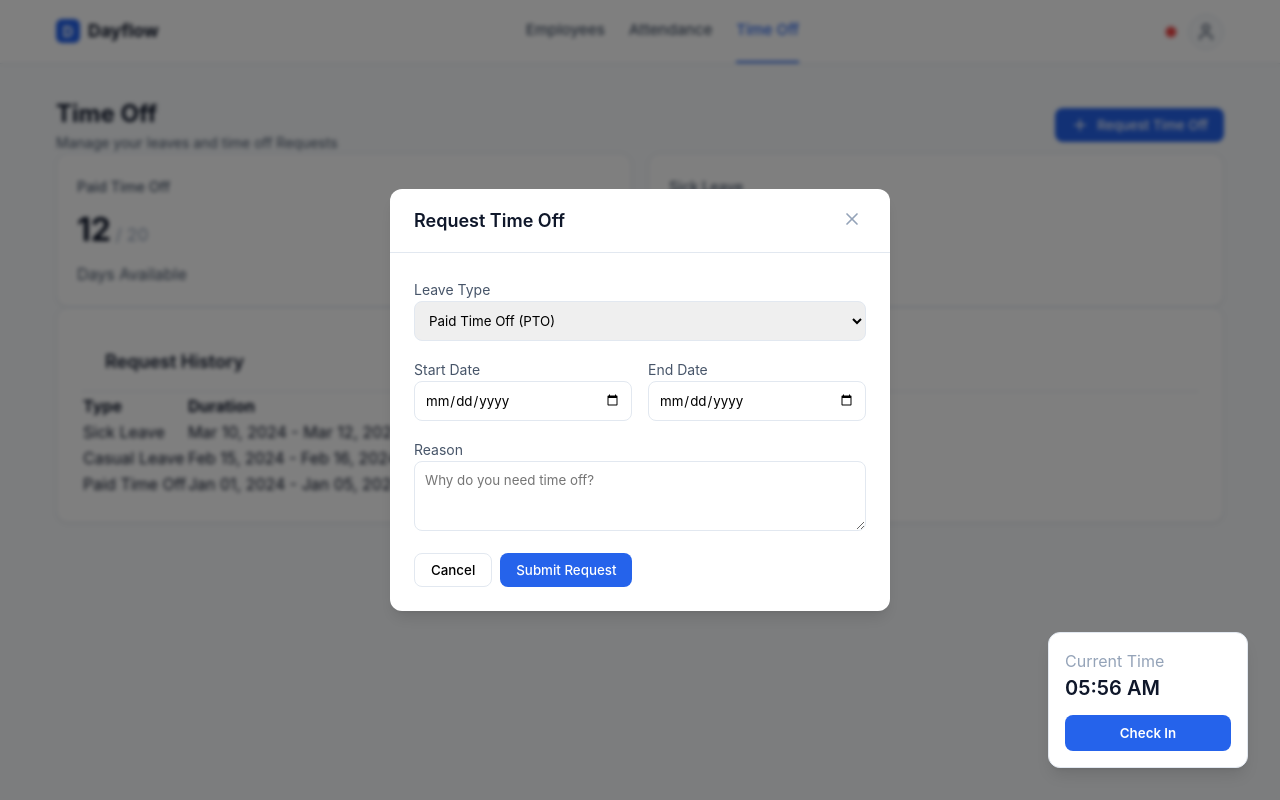
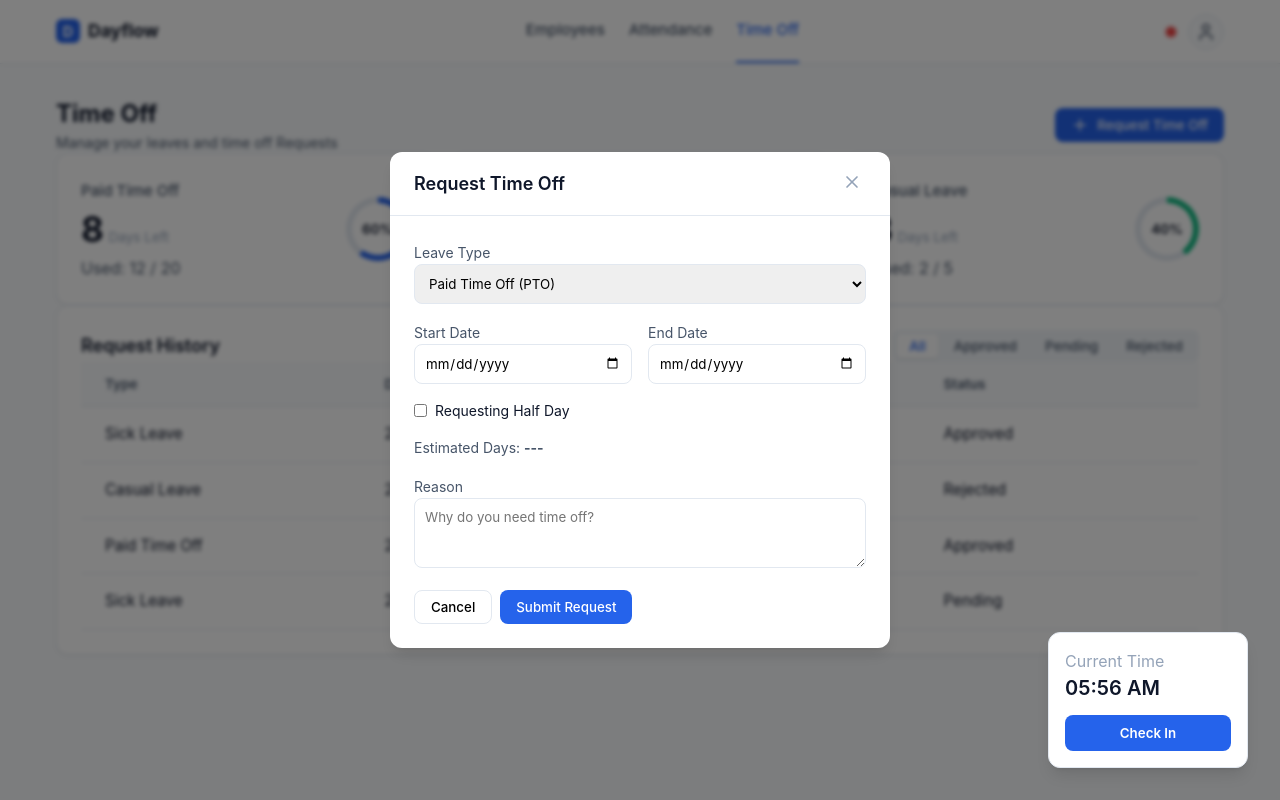
Before and after one commit to smitgoyani123/Dayflow, a React (Vite) app: page /time-off in a window 1280 px wide. Both pictures are taken after a click on the button "Request Time Off". Built offline with nearby package versions, Linux system fonts and the light colour scheme.

Commit message:
Improve timeoff UI

```diff
--- a/src/pages/TimeOff.jsx
+++ b/src/pages/TimeOff.jsx
@@ -1,16 +1,23 @@
 import React, { useState } from 'react';
-import { Plus, Clock, FileText } from 'lucide-react';
+import { Plus, Clock, FileText, Filter } from 'lucide-react';
 import Modal from '../components/Modal';
 
 const TimeOff = () => {
     const [isModalOpen, setModalOpen] = useState(false);
+    const [filter, setFilter] = useState('All');
+    const [isHalfDay, setIsHalfDay] = useState(false);
 
     // Mock Requests
     const requests = [
-        { id: 1, type: 'Sick Leave', start: 'Mar 10, 2024', end: 'Mar 12, 2024', days: 3, status: 'Approved' },
-        { id: 2, type: 'Casual Leave', start: 'Feb 15, 2024', end: 'Feb 16, 2024', days: 2, status: 'Rejected' },
-        { id: 3, type: 'Paid Time Off', start: 'Jan 01, 2024', end: 'Jan 05, 2024', days: 5, status: 'Approved' },
+        { id: 1, type: 'Sick Leave', start: '2024-03-10', end: '2024-03-12', days: 3, status: 'Approved' },
+        { id: 2, type: 'Casual Leave', start: '2024-02-15', end: '2024-02-16', days: 2, status: 'Rejected' },
+        { id: 3, type: 'Paid Time Off', start: '2024-01-01', end: '2024-01-05', days: 5, status: 'Approved' },
+        { id: 4, type: 'Sick Leave', start: '2024-04-01', end: '2024-04-01', days: 1, status: 'Pending' },
     ];
+
+    const filteredRequests = filter === 'All'
+        ? requests
+        : requests.filter(r => r.status === filter);
 
     return (
         <div className="flex flex-col gap-6">
@@ -25,47 +32,54 @@
                 </button>
             </div>
 
-            {/* Balance Cards */}
+            {/* Balance Cards with Progress Bars */}
             <div className="grid-balance">
-                <div className="card balance-card">
-                    <span className="balance-label">Paid Time Off</span>
-                    <div className="balance-value">
-                        <span className="big">12</span> <span className="total">/ 20</span>
-                    </div>
-                    <p className="text-xs text-secondary">Days Available</p>
-                </div>
-                <div className="card balance-card">
-                    <span className="balance-label">Sick Leave</span>
-                    <div className="balance-value">
-                        <span className="big">5</span> <span className="total">/ 7</span>
-                    </div>
-                    <p className="text-xs text-secondary">Days Available</p>
-                </div>
+                <BalanceCard label="Paid Time Off" used={12} total={20} color="var(--color-primary)" />
+                <BalanceCard label="Sick Leave" used={5} total={7} color="#f97316" />
+                <BalanceCard label="Casual Leave" used={2} total={5} color="#10b981" />
             </div>
 
-            {/* History Table */}
+            {/* History Table with Filters */}
             <div className="card p-0 overflow-hidden">
-                <div className="table-header p-4 border-b">
+                <div className="table-header flex justify-between items-center p-4 border-b">
                     <h3 className="text-lg">Request History</h3>
+
+                    <div className="filter-tabs">
+                        {['All', 'Approved', 'Pending', 'Rejected'].map(f => (
+                            <button
+                                key={f}
+                                className={`filter-tab ${filter === f ? 'active' : ''}`}
+                                onClick={() => setFilter(f)}
+                            >
+                                {f}
+                            </button>
+                        ))}
+                    </div>
                 </div>
                 <table className="w-full">
                     <thead>
                         <tr>
-                            <th align="left">Type</th>
-                            <th align="left">Duration</th>
-                            <th align="left">Days</th>
-                            <th align="left">Status</th>
+                            <th>Type</th>
+                            <th>Duration</th>
+                            <th>Days</th>
+                            <th>Status</th>
                         </tr>
                     </thead>
                     <tbody>
-                        {requests.map(req => (
-                            <tr key={req.id} className="hover-row">
-                                <td>{req.type}</td>
-                                <td>{req.start} - {req.end}</td>
-                                <td>{req.days} Days</td>
-                                <td><StatusBadge status={req.status} /></td>
+                        {filteredRequests.length > 0 ? (
+                            filteredRequests.map(req => (
+                                <tr key={req.id} className="hover-row">
+                                    <td>{req.type}</td>
+                                    <td>{req.start} to {req.end}</td>
+                                    <td>{req.days} Days</td>
+                                    <td><StatusBadge status={req.status} /></td>
+                                </tr>
+                            ))
+                        ) : (
+                            <tr>
+                                <td colSpan="4" className="text-center text-muted p-8">No records found</td>
                             </tr>
-                        ))}
+                        )}
                     </tbody>
                 </table>
             </div>
@@ -93,6 +107,15 @@
                         </div>
                     </div>
 
+                    <label className="flex items-center gap-2 cursor-pointer">
+                        <input type="checkbox" checked={isHalfDay} onChange={e => setIsHalfDay(e.target.checked)} />
+                        <span className="text-sm text-main">Requesting Half Day</span>
+                    </label>
+
+                    <div className="bg-muted p-3 rounded text-sm text-secondary">
+                        Estimated Days: <strong className="text-main">{isHalfDay ? '0.5' : '---'}</strong>
+                    </div>
+
                     <div className="form-group">
                         <label className="text-sm text-secondary">Reason</label>
                         <textarea rows="3" placeholder="Why do you need time off?" className="input-field"></textarea>
@@ -107,20 +130,92 @@
 
             <style>{`
          .grid-balance {
-           display: grid; grid-template-columns: repeat(auto-fit, minmax(200px, 1fr)); gap: 16px;
+           display: grid; grid-template-columns: repeat(auto-fit, minmax(250px, 1fr)); gap: 16px;
          }
-         .balance-card { padding: 20px; }
-         .balance-label { font-size: 0.9rem; color: var(--color-text-secondary); font-weight: 500; }
-         .balance-value { margin: 8px 0; }
-         .balance-value .big { font-size: 2rem; font-weight: 700; color: var(--color-text-main); }
-         .balance-value .total { font-size: 1.1rem; color: var(--color-text-muted); }
+
+         /* Filters */
+         .filter-tabs { display: flex; gap: 4px; background: #f1f5f9; padding: 4px; border-radius: 6px; }
+         .filter-tab {
+           padding: 4px 12px; font-size: 0.85rem; color: var(--color-text-secondary); border-radius: 4px; font-weight: 500;
+         }
+         .filter-tab:hover { background: rgba(0,0,0,0.05); }
+         .filter-tab.active { background: white; color: var(--color-primary); box-shadow: 0 1px 2px rgba(0,0,0,0.1); }
 
          .grid-2-col { display: grid; grid-template-columns: 1fr 1fr; gap: 16px; }
          .input-field {
             width: 100%; padding: 10px; border: 1px solid var(--color-border); border-radius: var(--radius-md); font-family: inherit;
          }
-         .table-header { padding: 16px 24px; border-bottom: 1px solid var(--color-border); }
+         /* Table Styles */
+         table { border-collapse: separate; border-spacing: 0; width: 100%; }
+
+         th {
+           background-color: #f8fafc;
+           padding: 12px 24px;
+           font-weight: 600;
+           font-size: 0.85rem;
+           color: var(--color-text-secondary);
+           border-bottom: 1px solid var(--color-border);
+           text-align: left;
+         }
+
+         td {
+           padding: 16px 24px;
+           font-size: 0.95rem;
+           border-bottom: 1px solid var(--color-border);
+           vertical-align: middle;
+         }
+
+         /* Column Widths */
+         th:nth-child(1) { width: 25%; } /* Type */
+         th:nth-child(2) { width: 35%; } /* Duration */
+         th:nth-child(3) { width: 15%; } /* Days */
+         th:nth-child(4) { width: 25%; } /* Status */
+
+         .hover-row:hover td { background-color: #f8fafc; }
+
+         .text-center { text-align: center; }
+         .p-8 { padding: 32px; }
        `}</style>
+        </div>
+    );
+};
+
+const BalanceCard = ({ label, used, total, color }) => {
+    const percentage = Math.round((used / total) * 100);
+
+    return (
+        <div className="card balance-card flex items-center justify-between">
+            <div>
+                <span className="balance-label block mb-1">{label}</span>
+                <div className="balance-value">
+                    <span className="big">{total - used}</span> <span className="total">Days Left</span>
+                </div>
+                <div className="text-xs text-secondary mt-1">Used: {used} / {total}</div>
+            </div>
+
+            {/* Percentage Circle */}
+            <div className="progress-circle" style={{
+                background: `conic-gradient(${color} ${percentage}%, #e2e8f0 0)`
+            }}>
+                <div className="inner-circle">{percentage}%</div>
+            </div>
+
+            <style>{`
+         .balance-card { padding: 24px; }
+         .balance-label { font-size: 0.95rem; color: var(--color-text-secondary); font-weight: 500; }
+         .balance-value .big { font-size: 2.2rem; font-weight: 700; color: var(--color-text-main); }
+         .balance-value .total { font-size: 0.85rem; color: var(--color-text-muted); }
+
+         .progress-circle {
+           width: 64px; height: 64px; border-radius: 50%;
+           display: flex; align-items: center; justify-content: center;
+         }
+         .inner-circle {
+           width: 52px; height: 52px; background: white; border-radius: 50%;
+           display: flex; align-items: center; justify-content: center;
+           font-size: 0.85rem; font-weight: 600; color: var(--color-text-main);
+         }
+      `}</style>
         </div>
     );
 };
@@ -129,7 +224,7 @@
     let className = 'status-pill ';
     if (status === 'Approved') className += 'present';
     else if (status === 'Rejected') className += 'absent';
-    else className += 'late';
+    else className += 'late'; // borrowing 'late' style for pending/other
 
     return <span className={className}>{status}</span>;
 }
```
